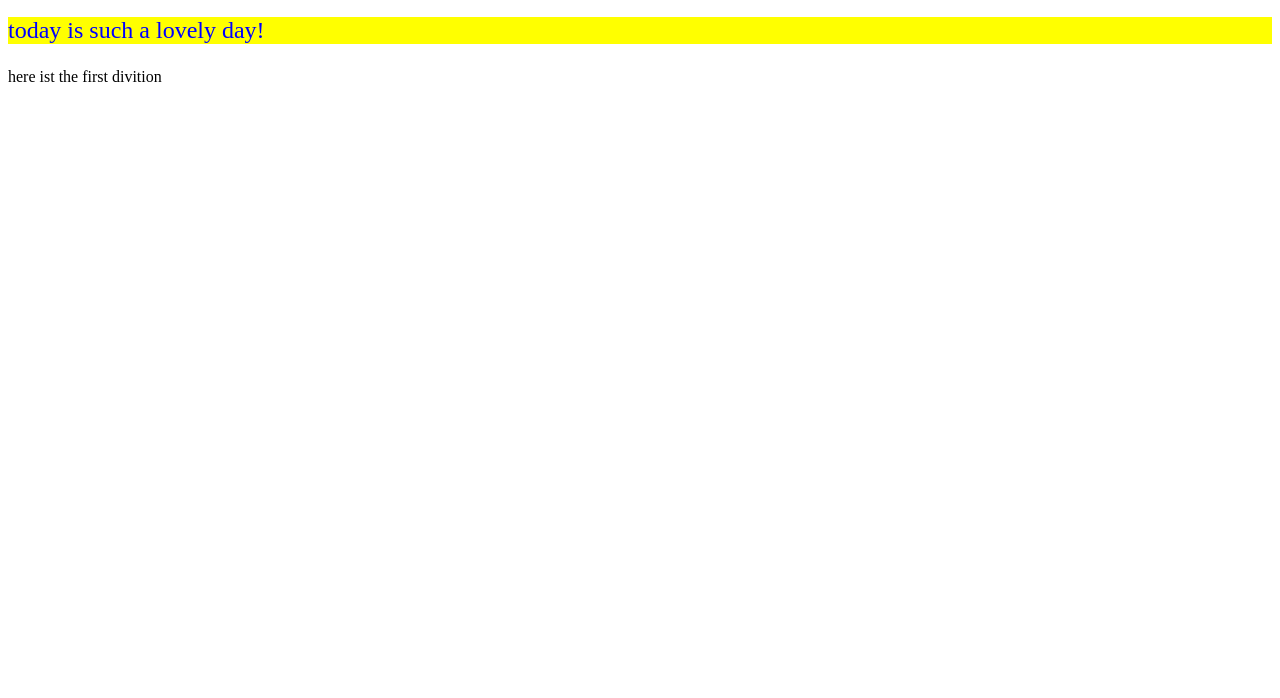
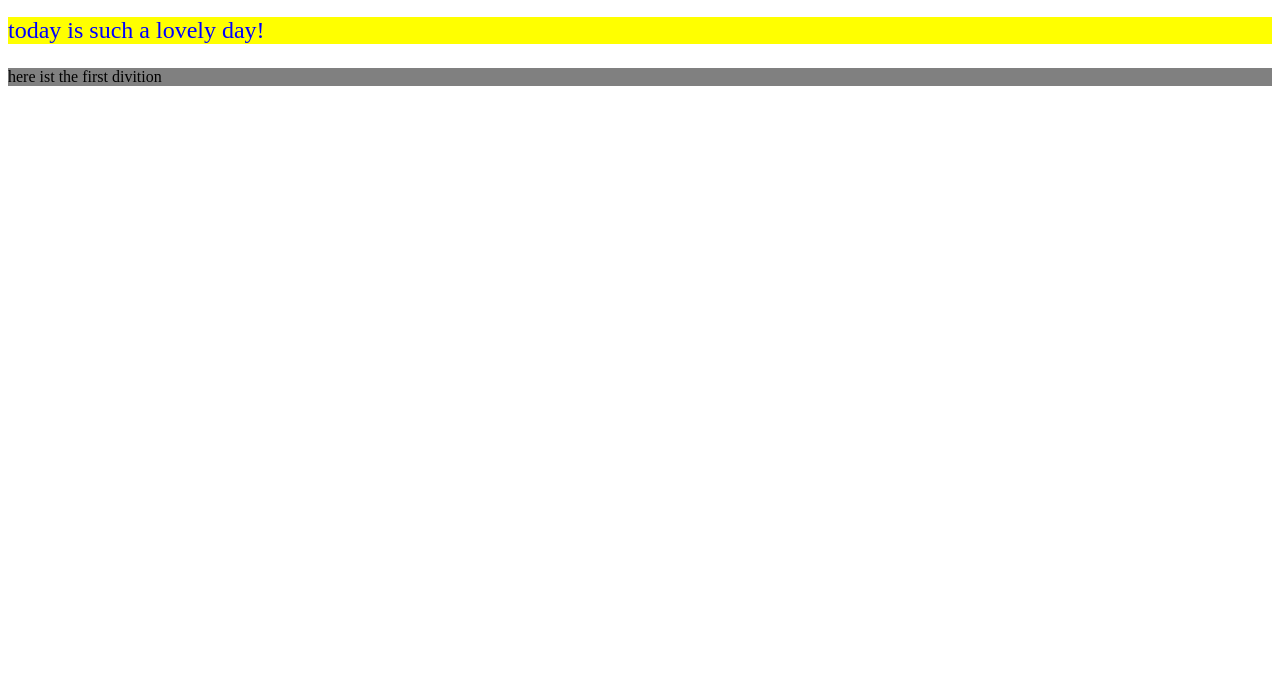
Before and after one commit to Frepacha/Day1-CSS, a plain HTML site: page index.html in a window 1280 px wide. Shown: the part 102-800 px from the top of the page. Drawn offline with Linux system fonts and the light colour scheme.

Commit message:
add a backgraund in div1

```diff
--- a/style.css
+++ b/style.css
@@ -9,3 +9,7 @@ p {
     font-size: 1.5em;
     background-color: yellow;
 }
+
+div {
+    background-color: grey;
+}
```
